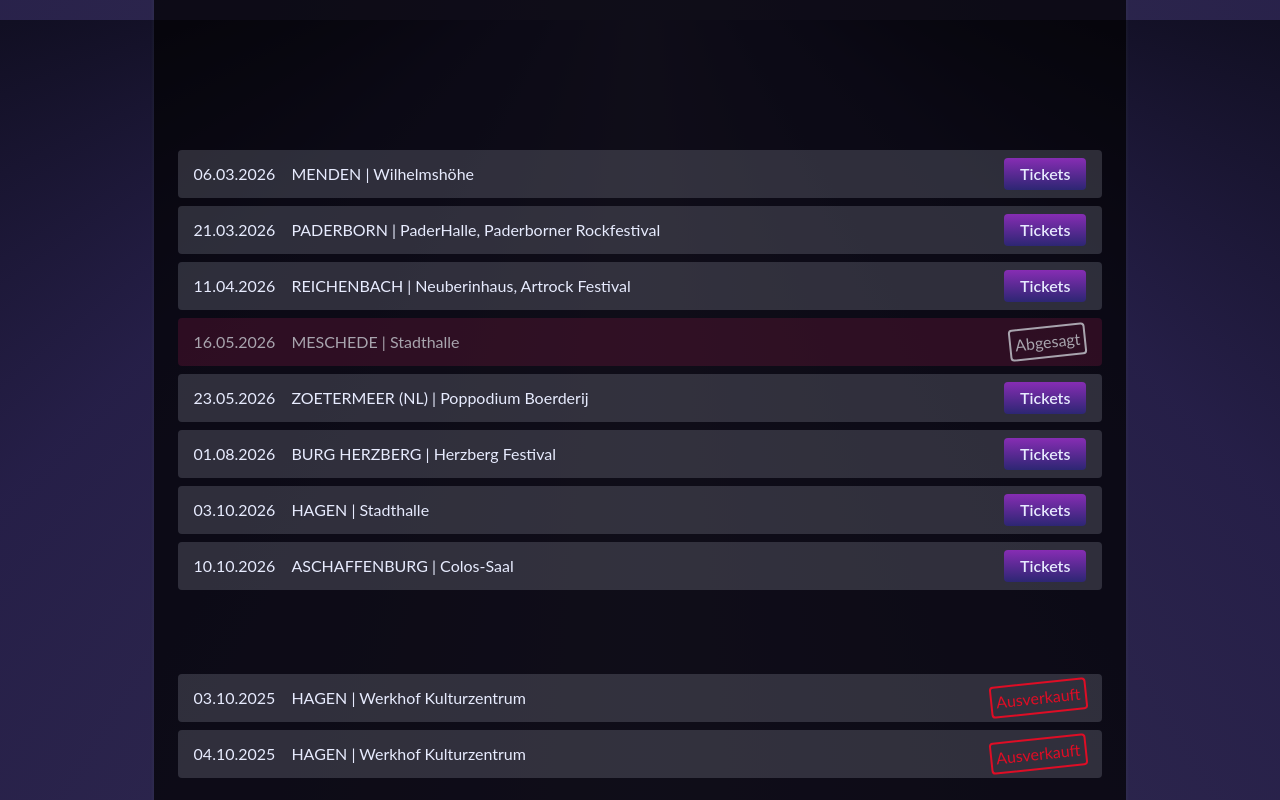
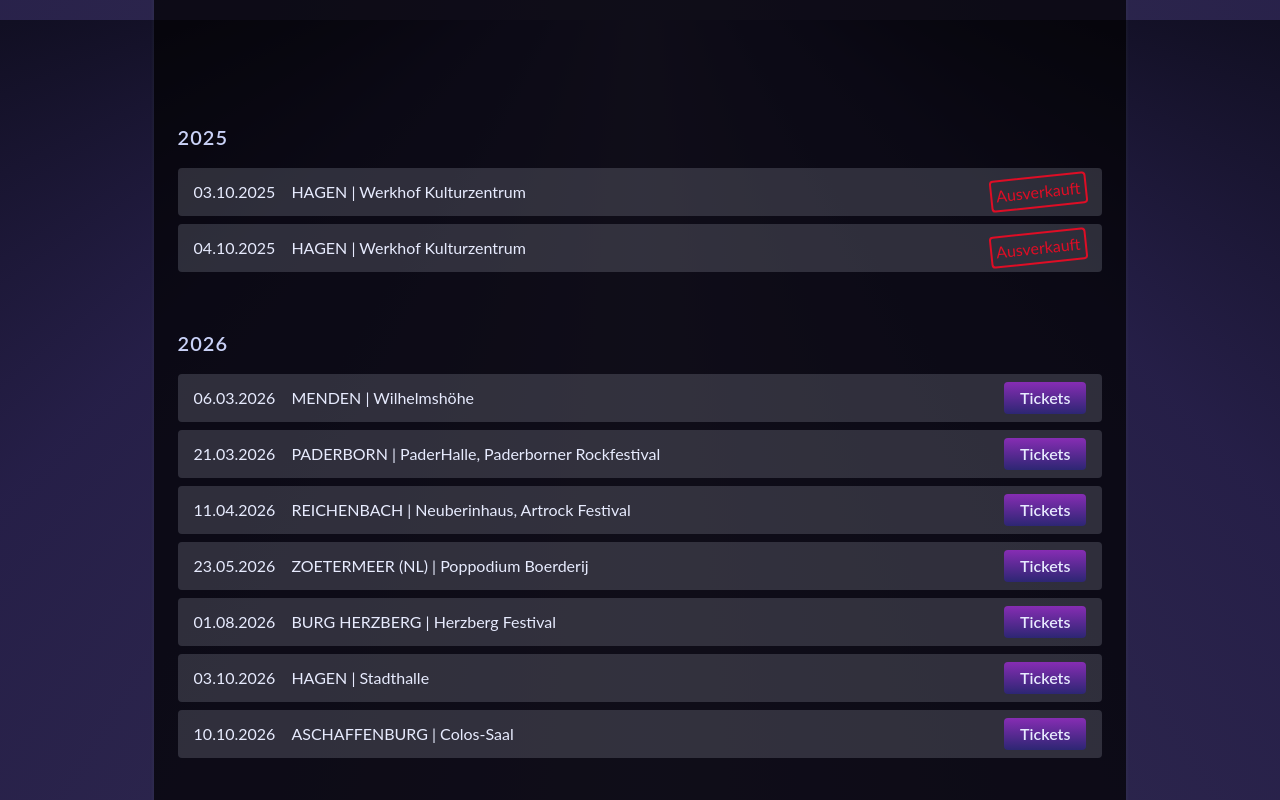
Before and after one commit to ManuKapolke/rockpommelsband, a React (Vite) app: page /termine in a window 1280 px wide. Shown: the part 780-1580 px from the top of the page. Built offline with nearby package versions, Linux system fonts and the light colour scheme; a web font is replaced by a local one.

Commit message:
Refactor Concerts to show upcoming and past shows separately

```diff
--- a/src/i18n/locales/de.json
+++ b/src/i18n/locales/de.json
@@ -30,8 +30,7 @@
   "home.upcomingText": "Alle weiteren Termine findet ihr {link}.",
   "home.upcomingLink": "hier",
   "concerts.altLive": "RBP live on stage",
-  "concerts.year2026": "2026",
-  "concerts.year2025": "2025",
+  "concerts.history": "Vergangene Shows",
   "about.typewriter": "ROCKPOMMEL'S BAND sind (v.l.n.r.):",
   "about.altBand": "Band",
   "contact.altPaperPlane": "Paper Plane",
--- a/src/i18n/locales/en.json
+++ b/src/i18n/locales/en.json
@@ -30,8 +30,7 @@
   "home.upcomingText": "Find all other dates {link}.",
   "home.upcomingLink": "here",
   "concerts.altLive": "RBP live on stage",
-  "concerts.year2026": "2026",
-  "concerts.year2025": "2025",
+  "concerts.history": "Past shows",
   "about.typewriter": "ROCKPOMMEL'S BAND are (l. to r.):",
   "about.altBand": "Band",
   "contact.altPaperPlane": "Paper Plane",
--- a/src/pages/Concerts/Concerts.module.less
+++ b/src/pages/Concerts/Concerts.module.less
@@ -52,6 +52,30 @@
   padding-block: 8px;
 }
 
+.section {
+  &:not(:last-child) {
+    margin-block-end: 1em;
+  }
+}
+
+.historySection {
+  margin-block-start: 3.5rem;
+  padding-block-start: 2.5rem;
+  border-block-start: 1px solid hsl(230deg 90% 95% / 20%);
+}
+
+.yearHeading {
+  font-size: 1.25rem;
+  font-weight: 600;
+  color: var(--font-color-emphasized);
+  letter-spacing: 0.05em;
+  margin-block: 1.5rem 0;
+
+  &:first-child {
+    margin-block-start: 0;
+  }
+}
+
 .upcomingShows {
   display: flex;
   flex-direction: column;
--- a/src/pages/Concerts/Concerts.tsx
+++ b/src/pages/Concerts/Concerts.tsx
@@ -4,6 +4,11 @@
 import { Typewriter } from "../../components/Typewriter/Typewriter";
 import { UpcomingShow } from "../../components/UpcomingShow/UpcomingShow";
 import { concerts } from "./concertData";
+import {
+  getPastConcertsByYear,
+  getUpcomingConcertsByYear,
+  type ConcertsByYear,
+} from "./concertDates";
 import styles from "./Concerts.module.less";
 import { zoomInVariants } from "../Home/Home";
 import { useTranslation } from "../../i18n/useTranslation";
@@ -12,9 +17,26 @@
 import { getOptimizedImageUrl, getSrcSet } from "../Gallery/galleryData";
 import { LoadingSpinner } from "../../components/LoadingSpinner/LoadingSpinner";
 
+const renderYearSections = (sections: ConcertsByYear) =>
+  sections.map(({ year, concerts: yearConcerts }) => (
+    <React.Fragment key={year}>
+      <h3 className={styles.yearHeading}>{year}</h3>
+      <div className={styles.upcomingShows}>
+        {yearConcerts.map((concert) => (
+          <UpcomingShow
+            key={`${concert.date}-${concert.city}`}
+            concert={concert}
+          />
+        ))}
+      </div>
+    </React.Fragment>
+  ));
+
 export const Concerts = () => {
   const { t } = useTranslation();
   const [imgLoaded, setImgLoaded] = React.useState(false);
+  const upcomingByYear = getUpcomingConcertsByYear(concerts);
+  const pastByYear = getPastConcertsByYear(concerts);
 
   return (
     <div className={styles.contentWrapper}>
@@ -45,23 +67,14 @@
 
         {imgLoaded ? (
           <>
-            <Typewriter text={t({ id: "concerts.year2026" })} />
-            <div className={styles.upcomingShows}>
-              {concerts
-                .filter((concert) => concert.date.endsWith("2026"))
-                .map((concert) => (
-                  <UpcomingShow key={concert.date} concert={concert} />
-                ))}
-            </div>
+            {upcomingByYear.length > 0 && renderYearSections(upcomingByYear)}
 
-            <Typewriter text={t({ id: "concerts.year2025" })} />
-            <div className={styles.upcomingShows}>
-              {concerts
-                .filter((concert) => concert.date.endsWith("2025"))
-                .map((concert) => (
-                  <UpcomingShow key={concert.date} concert={concert} />
-                ))}
-            </div>
+            {pastByYear.length > 0 && (
+              <section className={`${styles.section} ${styles.historySection}`}>
+                <Typewriter text={t({ id: "concerts.history" })} />
+                {renderYearSections(pastByYear)}
+              </section>
+            )}
           </>
         ) : (
           <LoadingSpinner />
--- a/src/pages/Concerts/concertData.ts
+++ b/src/pages/Concerts/concertData.ts
@@ -45,14 +45,14 @@
     location: "Neuberinhaus",
     tickets: "https://prog-rock.club",
   },
-  {
-    date: "16.05.2026",
-    city: "MESCHEDE",
-    location: "Stadthalle",
-    tickets:
-      "https://www.eventim.de/event/rockpommels-band-live-2026-stadthalle-meschede-20857565/",
-    cancelled: true,
-  },
+  // {
+  //   date: "16.05.2026",
+  //   city: "MESCHEDE",
+  //   location: "Stadthalle",
+  //   tickets:
+  //     "https://www.eventim.de/event/rockpommels-band-live-2026-stadthalle-meschede-20857565/",
+  //   cancelled: true,
+  // },
   {
     date: "23.05.2026",
     city: "ZOETERMEER (NL)",
@@ -79,4 +79,11 @@
     tickets:
       "https://colos-saal.de/komplettes-programm/programm-nach-genres/classicrock-hardrock/rockpommels-band.html",
   },
+  {
+    date: "27.02.2027",
+    city: "OBERHAUSEN",
+    location: "Zentrum Altenberg",
+    tickets:
+      "https://www.reservix.de/tickets-rockpommels-band-live-in-oberhausen-2027-in-oberhausen-zentrum-altenberg-oberhausen-am-27-2-2027/e2576984",
+  },
 ];
--- a/src/pages/Concerts/concertDates.ts
+++ b/src/pages/Concerts/concertDates.ts
@@ -16,13 +16,62 @@
   return parseConcertDate(concert.date) < startOfToday();
 };
 
+export const getConcertYear = (concert: Concert): number => {
+  const [, , year] = concert.date.split(".").map(Number);
+  return year;
+};
+
+const sortConcertsByDate = (a: Concert, b: Concert): number =>
+  Number(parseConcertDate(a.date)) - Number(parseConcertDate(b.date));
+
 /** Concerts on today or a later calendar day, earliest first. */
 export const getUpcomingConcerts = (all: Array<Concert>): Array<Concert> => {
   const today = startOfToday();
   return all
     .filter((c) => parseConcertDate(c.date) >= today)
-    .sort(
-      (a, b) =>
-        Number(parseConcertDate(a.date)) - Number(parseConcertDate(b.date)),
-    );
+    .sort(sortConcertsByDate);
 };
+
+/** Concerts before today, earliest first. */
+export const getPastConcerts = (all: Array<Concert>): Array<Concert> => {
+  const today = startOfToday();
+  return all
+    .filter((c) => parseConcertDate(c.date) < today)
+    .sort(sortConcertsByDate);
+};
+
+export type ConcertsByYear = Array<{ year: number; concerts: Array<Concert> }>;
+
+export const groupConcertsByYear = (
+  concertList: Array<Concert>,
+  yearOrder: "asc" | "desc",
+): ConcertsByYear => {
+  const byYear = new Map<number, Array<Concert>>();
+
+  for (const concert of concertList) {
+    const year = getConcertYear(concert);
+    const list = byYear.get(year) ?? [];
+    list.push(concert);
+    byYear.set(year, list);
+  }
+
+  for (const list of byYear.values()) {
+    list.sort(sortConcertsByDate);
+  }
+
+  const years = [...byYear.keys()].sort((a, b) =>
+    yearOrder === "asc" ? a - b : b - a,
+  );
+
+  return years.map((year) => ({
+    year,
+    concerts: byYear.get(year)!,
+  }));
+};
+
+export const getUpcomingConcertsByYear = (
+  all: Array<Concert>,
+): ConcertsByYear => groupConcertsByYear(getUpcomingConcerts(all), "asc");
+
+export const getPastConcertsByYear = (all: Array<Concert>): ConcertsByYear =>
+  groupConcertsByYear(getPastConcerts(all), "desc");
```
